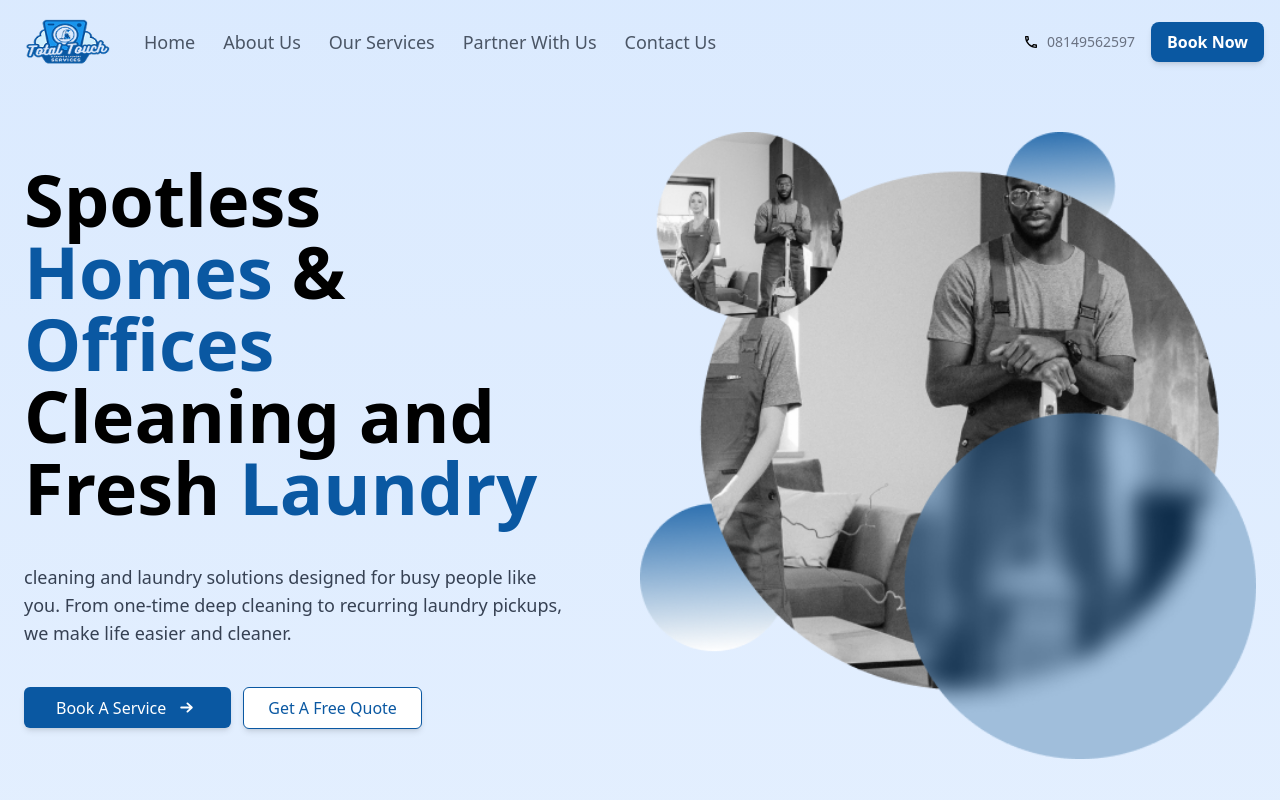
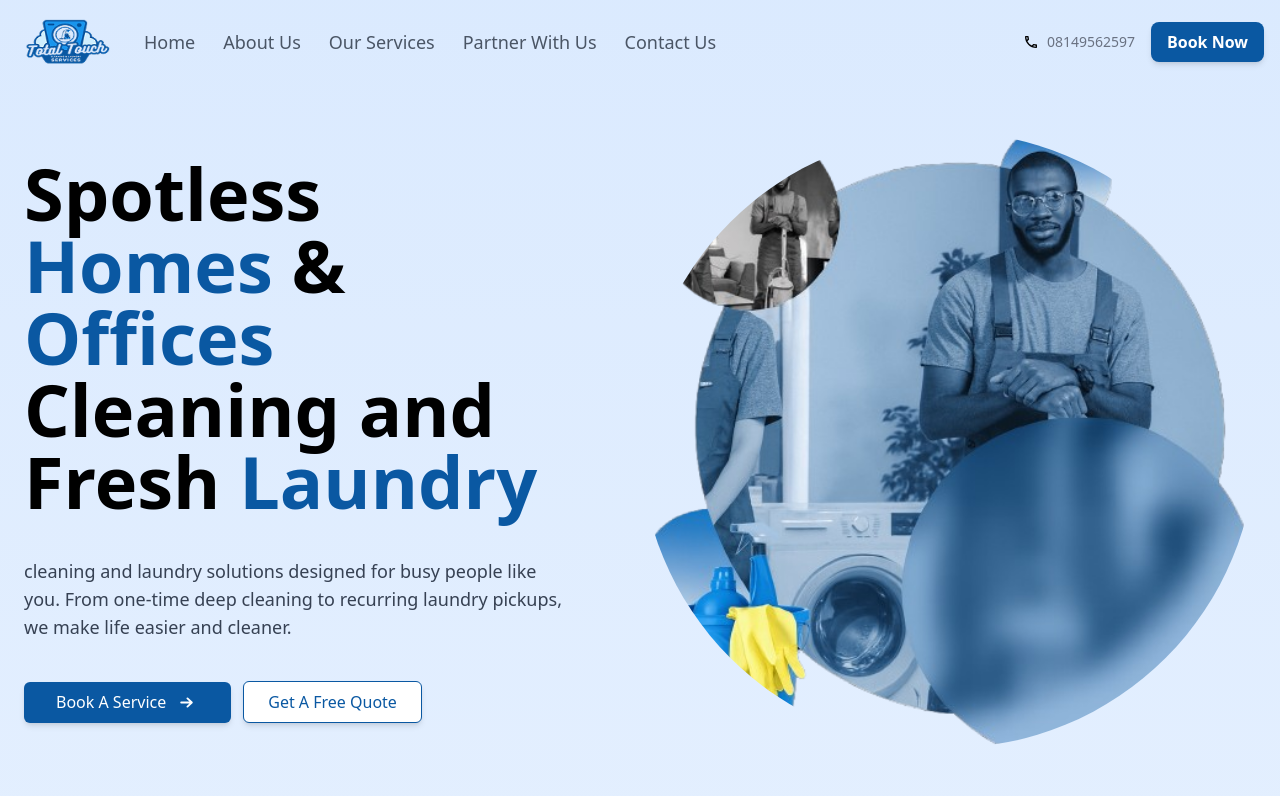
Before and after one commit to oyelajakenny/totaltouch, a Next.js app in the folder app/: page / in a window 1280 px wide. Shown: the top 800 px of the page. Built offline with nearby package versions, Linux system fonts and the light colour scheme.

Commit message:
Updated the Hero section

```diff
--- a/app/components/HeroSection.js
+++ b/app/components/HeroSection.js
@@ -54,14 +54,14 @@ const HeroSection = () => {
         </div>
       </div>
 
-      <div className="w-full lg:w-1/2 flex justify-center mb-6 md:mb-0">
+      <div className="w-full lg:w-1/2 flex justify-center mb-6 md:mb-0 rounded-full">
         <Image
-          src={"/images/hero-image.png"}
+          src={"/images/hero.png"}
           alt="Total Touch Cleaning and Laundry Services"
           loading="lazy"
           width={800}
           height={500}
-          className="w-full max-w-md md:max-w-none h-auto object-contain"
+          className="w-full max-w-md md:max-w-none h-auto object-contain rounded-full"
         />
       </div>
     </motion.div>
```
